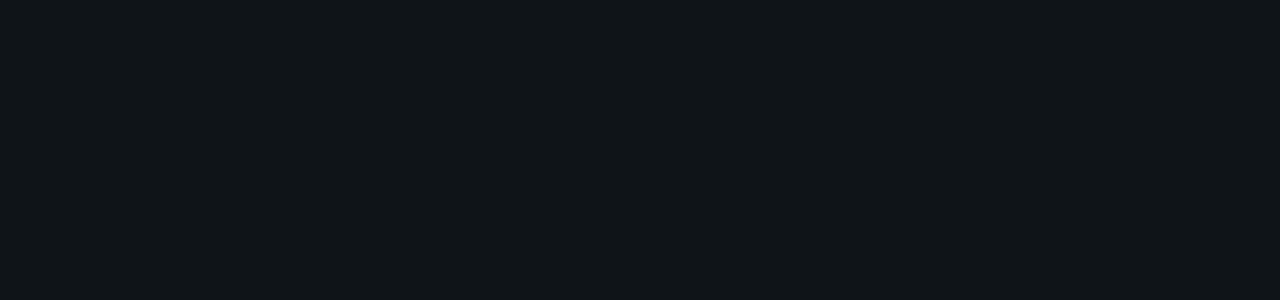
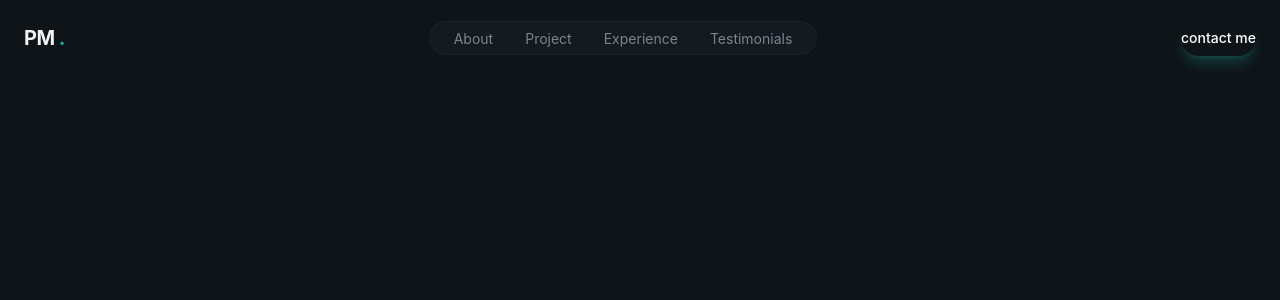
Before and after one commit to Emperor16/Daniel-Portfolio, a React (Vite) app: page / in a window 1280 px wide. Shown: the top 300 px of the page. Built offline with nearby package versions, Linux system fonts and the light colour scheme.

Commit message:
Added the  navbar section with animation for viewing on mobile screens

```diff
--- a/package.json
+++ b/package.json
@@ -11,6 +11,7 @@
   },
   "dependencies": {
     "@tailwindcss/vite": "^4.1.18",
+    "lucide-react": "^0.563.0",
     "react": "^19.2.0",
     "react-dom": "^19.2.0",
     "tailwindcss": "^4.1.18"
--- a/src/App.jsx
+++ b/src/App.jsx
@@ -1,11 +1,23 @@
 import React from 'react'
+import { Hero } from "@/sections/Hero"
+import { Navbar } from "@/layout/navbar"
+import { About } from "@/sections/About"
+import { Project } from "@/sections/Project"
+import { Testimonials } from "@/sections/Testimonials"
+import { Contact } from "@/sections/Contact"
+import { Experience } from "@/sections/Experience"
 
 function App() {
   return (
     <div className='min-h-screen overflow-x-hidden'>
-      <navbar/>
+      <Navbar/>
       <main>
-
+        <Hero/>
+        <About/>
+        <Project/>
+        <Experience/>
+        <Testimonials/>
+        <Contact/>
       </main>
     </div>
   )
--- /dev/null
+++ b/src/components/button.jsx
@@ -0,0 +1,16 @@
+export const Button = ({className, size= "", children}) =>{
+    const baseClasses= "relative  overflow-hidden rounded-full font-medium focus:outline-non focus-visible: ring-primary bg-primmary text-primary-foreground hover:bg-primary/90 shadow-lg shadow-primary/25 ";
+
+    const sizeClass ={
+        sm: "px py-2 text-sm",
+        default: "px-6 py-3 text-base",
+        lg: "px-8 py-4 text-lg"
+    }
+    const classes= `${baseClasses} ${sizeClass[size]} ${className}`;
+    return(
+        <button className= {classes}>
+            <span className="relative flex items-center justify-center gap-2">{ children }</span>
+        </button>
+
+    )
+}
--- a/src/index.css
+++ b/src/index.css
@@ -31,7 +31,7 @@
   body{
     background-color: var(--color-background);
     color: var(--color-foreground);
-    font-family: "Inter" sans-serif;
+    font-family: "Inter", sans-serif;
   }
 
   .font-serif{
@@ -39,3 +39,36 @@
   }
 
 }
+
+
+@layer components{
+  .glass{
+    background-color: color-mix(in srgb, var(--color-surface) 50%, transparent) ;
+    backdrop-filter: blur(16px);
+    border: 1px solid color-mix(in srgb, var(--color-border) 50%, transparent) ;
+  }
+
+  .glass-strong{
+    background-color: color-mix(in srgb, var(--color-surface) 80%, transparent) ;
+    backdrop-filter: blur(24px);
+    border: 1px solid color-mix(in srgb, var(--color-border) 60%, transparent) ;
+  }
+}
+
+@layer utilities{
+  @keyframes fade-in{
+    from{
+      opacity: 0;
+      transform: translateY(20px);
+      filter: blur(10px);
+    }
+    to{
+      opacity: 1;
+      transform: translateY(0);
+      filter: blur(0)
+    }
+  }
+  .animate-fade-in{
+    animation: fade-in 0.8s ease-out both;
+  }
+}
--- a/src/layout/navbar.jsx
+++ b/src/layout/navbar.jsx
@@ -1,3 +1,73 @@
-export const Navbar = () =>{
-    return <header></header>;
-}
+import { useState } from "react";
+import { Button } from "../components/button";
+import {Menu, X} from "lucide-react";
+
+const navLinks = [
+  { href: "#about", label: "About" },
+  { href: "#project", label: "Project" },
+  { href: "#experience", label: "Experience" },
+  { href: "#testimonials", label: "Testimonials" },
+];
+
+export const Navbar = () => {
+  const [isMobileMenuOpen, setIsMobileMenuOpen] = useState(false);
+
+  return (
+    <header className="fixed top-0 left-0 right-0 bg-transparent py-5">
+      <nav className="container mx-auto px-6 flex items-center justify-between">
+        <a
+          href="#"
+          className="text-xl font-bold tracking-tight hover:text-primary"
+        >
+          PM <span className="text-primary">.</span>
+        </a>
+
+        {/* Desktop nav */}
+        <div className="hidden  md:flex items-center gap-1">
+          <div className="glass rounded-full px-2 py-1 fle items-center gap-1">
+            {navLinks.map((link, index) => {
+              return (
+                <a
+                  href={link.href}
+                  key={index}
+                  className="px-4 py-2 text-sm text-muted-foreground hover:text-foreground rounded-full hover:bg-surface transition-colors"
+                >
+                  {link.label}
+                </a>
+              );
+            })}
+          </div>
+        </div>
+        {/* cta button  */}
+        <div className="hidden md:block">
+          <Button size="sm"> contact me </Button>
+        </div>
+
+        {/* Mobile hamburger button */}
+        <button className="md:hidden p-2 text-foreground cursor-pointer" onClick={() => setIsMobileMenuOpen((prev) => !prev)}>
+          {isMobileMenuOpen ? <X size={24} /> :< Menu size={24} /> }
+        </button>
+      </nav>
+
+      {/* Mobile Menu */}
+      {isMobileMenuOpen && (
+        <div className="md:hidden glass-strong animate-fade-in">
+          <div className="container mx-auto px-6 py-6 flex flex-col gap-4">
+            {navLinks.map((link, index) => {
+              return (
+                <a
+                  href={link.href}
+                  key={index}
+                  className="text-lg text-muted-foreground hover:text-foreground py-2"
+                >
+                  {link.label}
+                </a>
+              );
+            })}
+            <Button size="sm">Contact Me</Button>
+          </div>
+        </div>
+      )}
+    </header>
+  );
+};
--- a/src/sections/hero.jsx
+++ b/src/sections/hero.jsx
@@ -1,3 +1,3 @@
-export const Hero = () =>{
+export const Hero = () => {
     return <section></section>;
 }
--- a/vite.config.js
+++ b/vite.config.js
@@ -1,13 +1,14 @@
 import { defineConfig } from 'vite'
 import react from '@vitejs/plugin-react'
 import tailwindcss from '@tailwindcss/vite'
+import path from 'path'
 
 // https://vite.dev/config/
 export default defineConfig({
   plugins: [react(), tailwindcss()],
   resolve: {
     alias:{
-      "@": Path2D.resolve(__dirname,"./src" ),
+      "@": path.resolve(__dirname,"./src" ),
     }
   }
 
```
Also changed, not shown: 1 other file (tests, documents, lock files or other folders).
